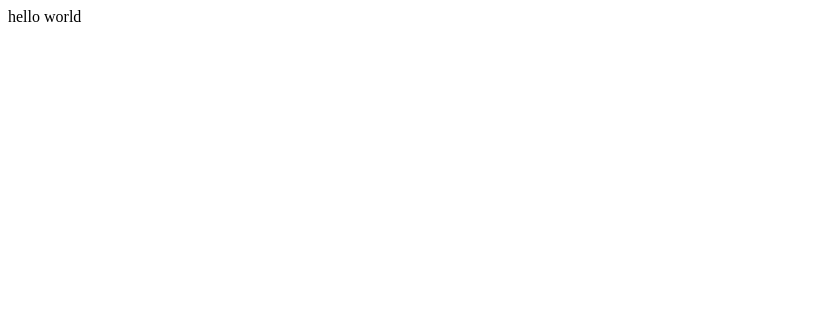
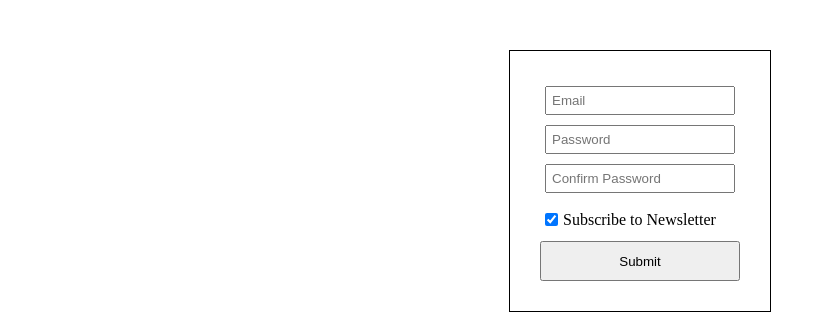
Before and after one commit to dmytrochupryna1/signup-form, a React (Vite) app: page / in a window 1280 px wide. Shown: the top 320 px of the page, without its empty margins (0-826 px from the left). Built offline with nearby package versions, Linux system fonts and the light colour scheme.

Commit message:
complete form

```diff
--- a/src/App.jsx
+++ b/src/App.jsx
@@ -1,13 +1,12 @@
 import { useState } from 'react'
-import reactLogo from './assets/react.svg'
-import viteLogo from '/vite.svg'
-import './App.css'
+import Form from './components/Form'
+
 
 function App() {
 
   return (
     <>
-      hello world
+      <Form />
     </>
   )
 }
--- /dev/null
+++ b/src/components/Form.jsx
@@ -0,0 +1,77 @@
+import React, { useState, useId } from "react"
+
+export default function Form() {
+
+    const [formData, setFormData] = useState({
+        email: "",
+        password: "",
+        confirmPassword: "",
+        newsletter: true
+    })
+
+
+    const id = useId() // a custom hook that generates a unique id
+
+
+    function handleChange(event) { // a callback function that updates the state of the form data object
+        const { name, value, type, checked } = event.target // destructure the properties of the event target
+        const newValue = type === "checkbox" ? checked : value
+        setFormData(prevFormData => ({ // use the previous state to update the form data object
+            ...prevFormData,
+            [name]: newValue
+        }))
+    }
+
+    function handleSubmit(event) {
+        event.preventDefault() // prevent the default behavior of the form
+        console.log(formData) // log the form data object
+    }
+
+    console.log(formData)
+
+    return (
+        <form onSubmit={handleSubmit}>
+            {/* <label htmlFor={`${id}-email`}>Email</label> */}
+            <input
+                type="email"
+                id={`${id}-email`}
+                name="email"
+                value={formData.email}
+                onChange={handleChange}
+                placeholder="Email"
+                required />
+            {/* <label htmlFor="password">Password</label> */}
+            <input
+                type="password"
+                id="password"
+                name="password"
+                value={formData.password}
+                onChange={handleChange}
+                placeholder="Password"
+                required />
+            {/* <label htmlFor="confirmPassword">Confirm Password</label> */}
+            <input
+                type="password"
+                id="confirmPassword"
+                name="confirmPassword"
+                value={formData.confirmPassword}
+                onChange={handleChange}
+                placeholder="Confirm Password"
+                required />
+            <div className="newsletter-line">
+                <input
+                    type="checkbox"
+                    id="newsletter"
+                    name="newsletter"
+                    checked={formData.newsletter}
+                    onChange={handleChange}
+                />
+                <label htmlFor="newsletter">Subscribe to Newsletter</label>
+
+            </div>
+
+            <button type="submit">Submit</button>
+        </form>
+
+    )
+}
--- a/src/index.css
+++ b/src/index.css
@@ -1,3 +1,40 @@
+body {
+  display: flex;
+  justify-content: center;
+  margin: 50px;
+}
+
+form {
+  display: flex;
+  flex-direction: column;
+  width: 200px;
+  border: 1px solid black;
+  padding: 30px;
+}
+
+input {
+  padding: 5px;
+  margin: 5px;
+}
+
+button {
+  height: 40px;
+  width: 200px;
+  margin: 0 auto;
+  display: flex;
+  justify-content: center;
+  align-items: center;
+
+}
+
+.newsletter-line {
+  display: flex;
+  justify-content: left;
+  align-items: center;
+  margin: 10px 0 10px 0;
+  /* margin: 0 0; */
+}
+
 /* :root {
   font-family: Inter, system-ui, Avenir, Helvetica, Arial, sans-serif;
   line-height: 1.5;
```
